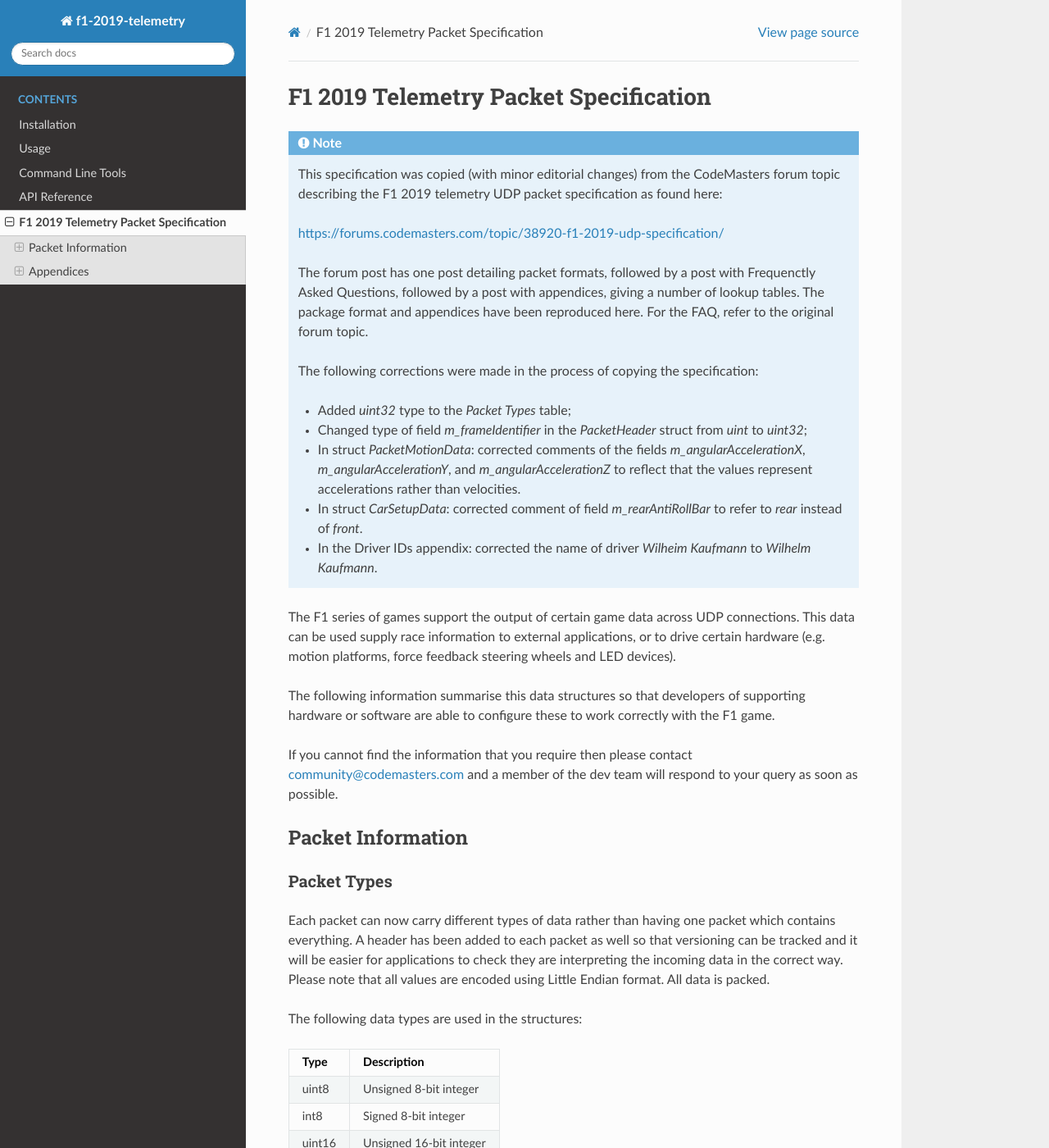
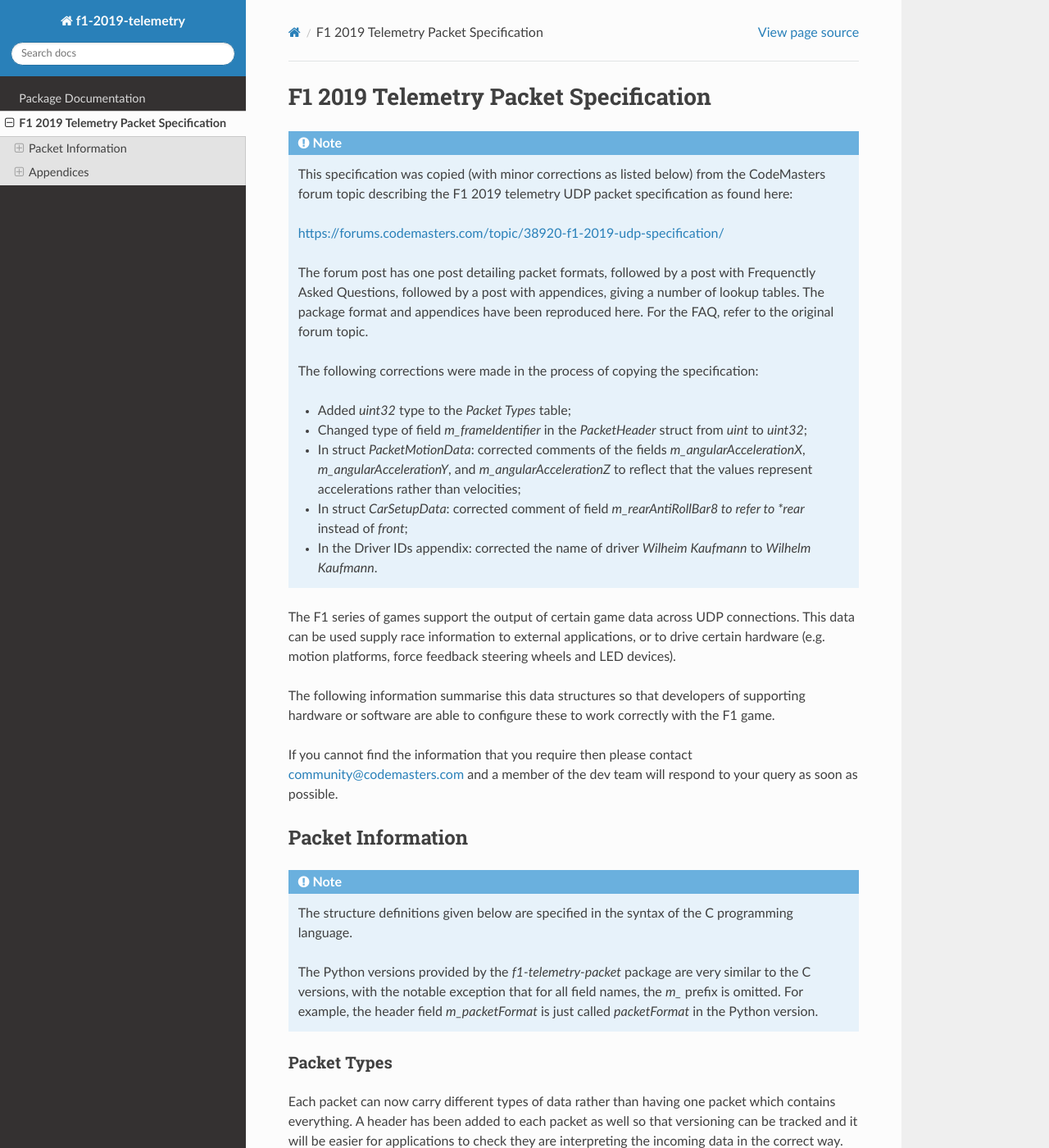
Before and after one commit to ruankie/f1-2019-telemetry, a Sphinx documentation site: the page built from docs/source/telemetry-specification.rst, in a window 1280 px wide and 1400 px high. Shown: the whole window at 82% size. Built offline with Sphinx 7.4.7 and the Read the Docs theme 2.0.0, drawn with Linux system fonts in a browser that asks for light colours; pages that are not in the unit, such as notebooks, are missing from menus.

```diff
--- a/docs/source/api_reference.rst
+++ /dev/null
@@ -1,7 +0,0 @@
-=============
-API Reference
-=============
-
-.. toctree::
-
-   generated/modules
--- a/docs/source/command_line_tools.rst
+++ /dev/null
@@ -1,12 +0,0 @@
-==================
-Command Line Tools
-==================
-
-f1-2019-recorder
-----------------
-
-f1-2019-player
---------------
-
-f1-2019-monitor
----------------
--- a/docs/source/conf.py
+++ b/docs/source/conf.py
@@ -30,8 +30,11 @@ release = '1.0.1'
 # extensions coming with Sphinx (named 'sphinx.ext.*') or your custom
 # ones.
 extensions = [
-    'sphinx.ext.autodoc'
+    #    'sphinx.ext.autodoc'    --- We don't use autoduc, its output doesn't really help compared to reading the source.
 ]
+
+#autodoc_member_order = 'bysource'
+
 
 # Add any paths that contain templates here, relative to this directory.
 templates_path = ['_templates']
--- a/docs/source/installation.rst
+++ /dev/null
@@ -1,5 +0,0 @@
-============
-Installation
-============
-
-(TBW)
--- /dev/null
+++ b/docs/source/minimal_example.py
@@ -0,0 +1,12 @@
+import socket
+
+from f1_2019_telemetry.packets import unpack_udp_packet
+
+udp_socket = socket.socket(family=socket.AF_INET, type=socket.SOCK_DGRAM)
+udp_socket.bind(('', 20777))
+
+while True:
+    udp_packet = udp_socket.recv(2048)
+    packet = unpack_udp_packet(udp_packet)
+    print("Received:", packet)
+    print()
--- a/docs/source/specification.rst
+++ b/docs/source/telemetry-specification.rst
@@ -1,10 +1,12 @@
+.. _telemetry-specification:
+
 ======================================
 F1 2019 Telemetry Packet Specification
 ======================================
 
 .. note::
 
-   This specification was copied (with minor editorial changes) from the CodeMasters forum topic describing the F1 2019 telemetry UDP packet specification as found here:
+   This specification was copied (with minor corrections as listed below) from the CodeMasters forum topic describing the F1 2019 telemetry UDP packet specification as found here:
 
    https://forums.codemasters.com/topic/38920-f1-2019-udp-specification/
 
@@ -13,12 +15,12 @@ F1 2019 Telemetry Packet Specification
 
    The following corrections were made in the process of copying the specification:
 
-   * Added `uint32` type to the `Packet Types` table;
-   * Changed type of field `m_frameIdentifier` in the `PacketHeader` struct from `uint` to `uint32`;
-   * In struct `PacketMotionData`: corrected comments of the fields `m_angularAccelerationX`, `m_angularAccelerationY`,
-     and `m_angularAccelerationZ` to reflect that the values represent accelerations rather than velocities.
-   * In struct `CarSetupData`: corrected comment of field `m_rearAntiRollBar` to refer to `rear` instead of `front`.
-   * In the Driver IDs appendix: corrected the name of driver `Wilheim Kaufmann` to `Wilhelm Kaufmann`.
+   * Added *uint32* type to the *Packet Types* table;
+   * Changed type of field *m_frameIdentifier* in the *PacketHeader* struct from *uint* to *uint32*;
+   * In struct *PacketMotionData*: corrected comments of the fields *m_angularAccelerationX*, *m_angularAccelerationY*,
+     and *m_angularAccelerationZ* to reflect that the values represent accelerations rather than velocities;
+   * In struct *CarSetupData*: corrected comment of field *m_rearAntiRollBar8 to refer to *rear* instead of *front*;
+   * In the Driver IDs appendix: corrected the name of driver *Wilheim Kaufmann* to *Wilhelm Kaufmann*.
 
 The F1 series of games support the output of certain game data across UDP connections.
 This data can be used supply race information to external applications, or to drive certain hardware (e.g. motion platforms, force feedback steering wheels and LED devices).
@@ -30,6 +32,12 @@ If you cannot find the information that you require then please contact communit
 ------------------
 Packet Information
 ------------------
+
+.. note::
+
+   The structure definitions given below are specified in the syntax of the C programming language.
+
+   The Python versions provided by the *f1-telemetry-packet* package are very similar to the C versions, with the notable exception that for all field names, the *m\_* prefix is omitted. For example, the header field *m_packetFormat* is just called *packetFormat* in the Python version.
 
 ^^^^^^^^^^^^
 Packet Types
@@ -81,9 +89,9 @@ Each packet has the following header:
        uint8     m_playerCarIndex;       // Index of player's car in the array
    };
 
-^^^^^^^^^^
+""""""""""
 Packet IDs
-^^^^^^^^^^
+""""""""""
 
 The packets IDs are as follows:
 
@@ -308,9 +316,9 @@ This packet gives details of events that happen during the course of a session.
                                                 // for each type
    };
 
-^^^^^^^^^^^^^^^^^^
+""""""""""""""""""
 Event String Codes
-^^^^^^^^^^^^^^^^^^
+""""""""""""""""""
 
 +-------------------+--------+----------------------------------------+
 | Event             | Code   | Description                            |
@@ -519,9 +527,9 @@ It includes values such as the damage readings on the car.
        CarStatusData    m_carStatusData[20];
    };
 
-^^^^^^^^^^^^^^^^^^^^^^^^^^^^^^^^^^^^^^^^
+""""""""""""""""""""""""""""""""""""""""
 Restricted data (Your Telemetry setting)
-^^^^^^^^^^^^^^^^^^^^^^^^^^^^^^^^^^^^^^^^
+""""""""""""""""""""""""""""""""""""""""
 
 There is some data in the UDP that you may not want other players seeing if you are in a multiplayer game.
 This is controlled by the “Your Telemetry” setting in the Telemetry options.
--- a/docs/source/usage.rst
+++ /dev/null
@@ -1,5 +0,0 @@
-=====
-Usage
-=====
-
-(TBW)
--- a/f1_2019_telemetry/__init__.py
+++ /dev/null
@@ -1,2 +0,0 @@
-"""This package provides functionality to handle UDP telemetry data as sent by the F1 2019 game.
-"""
```
Also changed, not shown: docs/source/index.rst (+11 -14 lines), docs/source/package-documentation.rst (added, +169 -0 lines), 8 other files.
